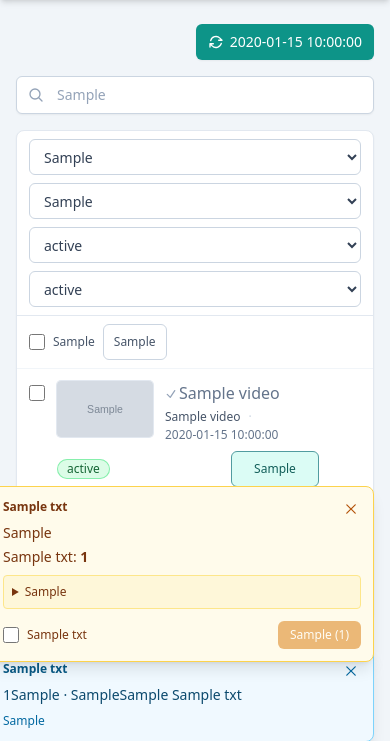
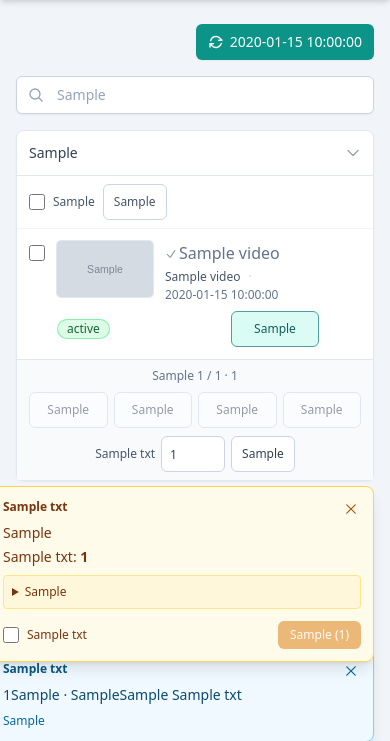
Before and after one commit to sh1n-k/BriefTube, a Python web app: template app/templates/index.html in a window 390 px wide. Shown: the part 86-827 px from the top of the page. Run offline with Jinja, Linux system fonts and the light colour scheme; the template is opened without the code that fills it: most values are stand-ins (such as "Sample title", 1, 10 or a date in 2020); grey boxes marked "Sample" are stand-in pictures; some libraries are stand-ins or nearby versions.

Commit message:
fix: [UI] 모바일 필터 접기와 표 min-width 오버플로 해소
- 모바일 필터를 details로 접어 첫 영상 행 위치를 당김
- sm 이상은 JS로 필터를 항상 펼침
- lg 표 min-w 제거·xl에서만 960 및 썸네일 열 표시

```diff
--- a/app/i18n.py
+++ b/app/i18n.py
@@ -429,6 +429,8 @@ _TRANSLATIONS: dict[str, dict[str, str]] = {
         "video_filter_all_read_states": "읽음 상태",
         "video_filter_unread": "안 읽음",
         "video_filter_read": "읽음",
+        "video_filters_toggle": "필터",
+        "video_filters_active_count": "{count}개 적용",
         "video_retry_success": "재시도 요청 완료",
         "video_action_copy_transcript": "자막 복사",
         "video_action_view_article": "기사 보기",
@@ -1023,6 +1025,8 @@ _TRANSLATIONS: dict[str, dict[str, str]] = {
         "video_filter_all_read_states": "Read status",
         "video_filter_unread": "Unread",
         "video_filter_read": "Read",
+        "video_filters_toggle": "Filters",
+        "video_filters_active_count": "{count} active",
         "video_retry_success": "Retry requested",
         "video_action_copy_transcript": "Copy transcript",
         "video_action_view_article": "View article",
--- a/app/static/css/app.css
+++ b/app/static/css/app.css
@@ -511,6 +511,25 @@ html[data-theme="dark"] .search-snippet mark {
   background-color: color-mix(in srgb, #d97706 45%, transparent);
 }
 
+/* Video list filters: collapsed summary on mobile, always expanded from sm up */
+.video-list-filters > summary {
+  list-style: none;
+}
+.video-list-filters > summary::-webkit-details-marker {
+  display: none;
+}
+.video-list-filters[open] > summary .video-list-filters__chevron {
+  transform: rotate(180deg);
+}
+@media (min-width: 640px) {
+  .video-list-filters > .video-list-filters__summary {
+    display: none !important;
+  }
+  .video-list-filters > .video-list-filters__form {
+    margin-top: 0;
+  }
+}
+
 /* Scroll FABs — brand-tinted so they contrast against page surfaces */
 .scroll-fab-btn {
   border: 1px solid color-mix(in srgb, var(--brand-strong) 42%, var(--border-default));
--- a/app/static/js/main-ui.js
+++ b/app/static/js/main-ui.js
@@ -215,6 +215,7 @@
     channelActions?.bindChannelReactivateBulkForms?.(scope);
     bindPollTriggerButtons(scope);
     videoControls?.bindVideoManageForms?.(scope);
+    videoControls?.bindVideoListFilters?.(scope);
     videoControls?.bindThumbPreviews?.(scope);
     inputControls?.bindDigitsOnlyInputs?.(scope);
     alertToasts?.bindAlertToasts?.(scope);
--- a/app/static/js/ui/video-controls.js
+++ b/app/static/js/ui/video-controls.js
@@ -683,6 +683,35 @@
     root.querySelectorAll("[data-video-manage-form]").forEach(initVideoManageForm);
   }
 
+  const VIDEO_FILTERS_MQ = window.matchMedia("(min-width: 640px)");
+  let videoFiltersMqBound = false;
+
+  function syncVideoListFiltersOpen(scope) {
+    const root = scope instanceof Element ? scope : document;
+    const forceOpen = VIDEO_FILTERS_MQ.matches;
+    root.querySelectorAll("details.video-list-filters").forEach((details) => {
+      if (!(details instanceof HTMLDetailsElement)) return;
+      if (forceOpen) {
+        details.open = true;
+        details.dataset.forceOpen = "1";
+      } else if (details.dataset.forceOpen === "1") {
+        delete details.dataset.forceOpen;
+      }
+    });
+  }
+
+  function bindVideoListFilters(scope) {
+    syncVideoListFiltersOpen(scope);
+    if (videoFiltersMqBound) return;
+    videoFiltersMqBound = true;
+    const onChange = () => syncVideoListFiltersOpen(document);
+    if (typeof VIDEO_FILTERS_MQ.addEventListener === "function") {
+      VIDEO_FILTERS_MQ.addEventListener("change", onChange);
+    } else if (typeof VIDEO_FILTERS_MQ.addListener === "function") {
+      VIDEO_FILTERS_MQ.addListener(onChange);
+    }
+  }
+
   function initVideoRequestButton(button, datasetPrefix) {
     const boundKey = `${datasetPrefix}Bound`;
     const inFlightKey = `${datasetPrefix}InFlight`;
@@ -744,6 +773,7 @@
     bindRetentionForms,
     bindRetentionNotices,
     bindVideoManageForms,
+    bindVideoListFilters,
     bindVideoArticleRequestButtons,
     bindVideoTranscriptRequestButtons,
     bindArticlePreviewModals,
--- a/app/templates/fragments/video_list.html
+++ b/app/templates/fragments/video_list.html
@@ -16,11 +16,30 @@
   {% set has_categories = categories_for_filter is defined and categories_for_filter|length > 0 %}
   {% set has_status_filters = status_filter_options is defined and status_filter_options|length > 0 %}
   {% if has_channels or has_categories or has_status_filters %}
-  <div class="border-b border-slate-200 px-3 py-2">
+  {% set filter_category_on = pager.category_id is defined and pager.category_id %}
+  {% set filter_channel_on = pager.channel_id is defined and pager.channel_id %}
+  {% set filter_status_on = pager.pipeline_status is defined and pager.pipeline_status %}
+  {% set filter_viewed_on = pager.viewed is defined and pager.viewed %}
+  {% set active_filter_count = (1 if filter_category_on else 0) + (1 if filter_channel_on else 0) + (1 if filter_status_on else 0) + (1 if filter_viewed_on else 0) %}
+  <div class="border-b border-slate-200 px-3 py-2" data-video-filters>
+    <details class="video-list-filters" {% if active_filter_count > 0 %}open{% endif %}>
+      <summary class="video-list-filters__summary flex cursor-pointer list-none items-center justify-between gap-2 py-1 text-sm font-medium text-slate-700">
+        <span class="inline-flex min-w-0 items-center gap-2">
+          <span>{{ txt.video_filters_toggle }}</span>
+          {% if active_filter_count > 0 %}
+          <span class="rounded-full bg-indigo-100 px-2 py-0.5 text-[11px] font-medium text-indigo-700">
+            {{ txt.video_filters_active_count.format(count=active_filter_count) }}
+          </span>
+          {% endif %}
+        </span>
+        <svg class="video-list-filters__chevron h-4 w-4 shrink-0 text-slate-400 transition-transform" fill="none" viewBox="0 0 24 24" stroke="currentColor" stroke-width="2" aria-hidden="true">
+          <path stroke-linecap="round" stroke-linejoin="round" d="m19.5 8.25-7.5 7.5-7.5-7.5"/>
+        </svg>
+      </summary>
       <form hx-get="/views/video-list" hx-target="#video-list-wrap"
             hx-swap="outerHTML" hx-push-url="true"
             hx-trigger="change from:select delay:500ms"
-          class="grid grid-cols-1 gap-2 sm:grid-cols-2 lg:grid-cols-4">
+            class="video-list-filters__form mt-2 grid grid-cols-2 gap-2 sm:mt-0 lg:grid-cols-4">
         <input type="hidden" name="sort" value="{{ pager.sort }}" />
         <input type="hidden" name="order" value="{{ pager.order }}" />
         <input type="hidden" name="limit" value="{{ pager.limit }}" />
@@ -74,6 +93,7 @@
           <option value="read" {% if pager.viewed is defined and pager.viewed == 'read' %}selected{% endif %}>{{ txt.video_filter_read }}</option>
         </select>
       </form>
+    </details>
   </div>
   {% endif %}
 
@@ -318,20 +338,20 @@
 
     {# ── Desktop table ── #}
     <div class="hidden overflow-x-auto lg:block">
-      <table class="video-list-table w-full min-w-[1040px] table-fixed text-sm">
+      <table class="video-list-table w-full min-w-0 table-fixed text-sm xl:min-w-[960px]">
         <colgroup>
           <col class="w-10" />
-          <col class="w-32" />
+          <col class="hidden w-28 xl:table-column" />
           <col />
-          <col class="w-44" />
-          <col class="w-40" />
-          <col class="w-36" />
-          <col class="w-40" />
+          <col class="w-36 xl:w-44" />
+          <col class="w-32 xl:w-40" />
+          <col class="w-32 xl:w-36" />
+          <col class="w-36 xl:w-40" />
         </colgroup>
         <thead class="border-b border-slate-200 bg-slate-50">
           <tr>
             <th class="p-3"></th>
-            <th class="p-3 text-left text-xs font-semibold uppercase tracking-wider text-slate-500">{{ txt.video_col_thumbnail }}</th>
+            <th class="hidden p-3 text-left text-xs font-semibold uppercase tracking-wider text-slate-500 xl:table-cell">{{ txt.video_col_thumbnail }}</th>
             <th class="p-3 text-left text-xs font-semibold uppercase tracking-wider text-slate-500">{{ txt.video_col_title }}</th>
             <th class="p-3 text-left text-xs font-semibold uppercase tracking-wider text-slate-500">{{ txt.video_col_channel }}</th>
 
@@ -369,7 +389,7 @@
                      data-has-article="{{ '1' if video.has_article else '0' }}"
                      class="h-4 w-4 rounded border-slate-300" />
             </td>
-            <td class="p-3 align-middle">
+            <td class="hidden p-3 align-middle xl:table-cell">
               <div class="group relative inline-block" data-thumb-hover>
                 {% if video.thumbnail_url %}
                   <div class="relative h-14 w-24">
```
Also changed, not shown: tests/test_video_list.py (+3 -1 lines). Lines whose indentation alone changed are shown as unchanged.
